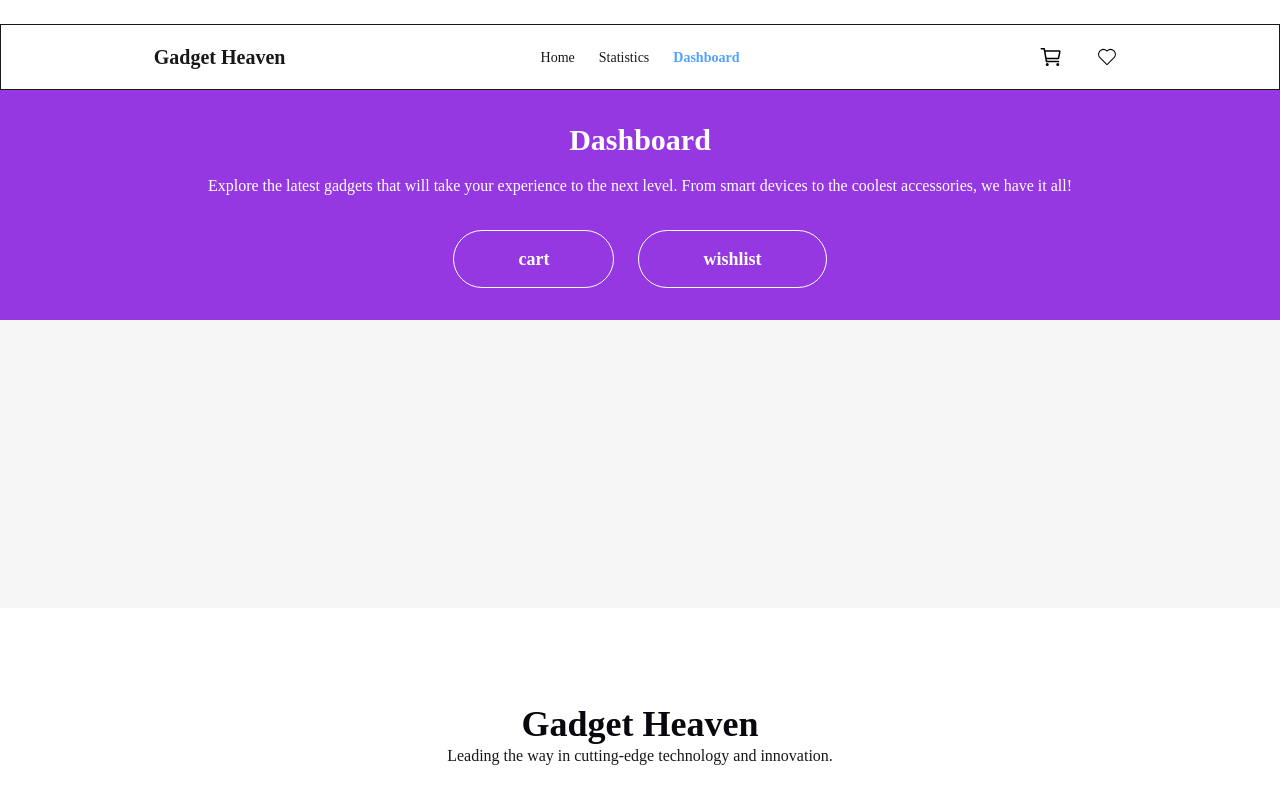
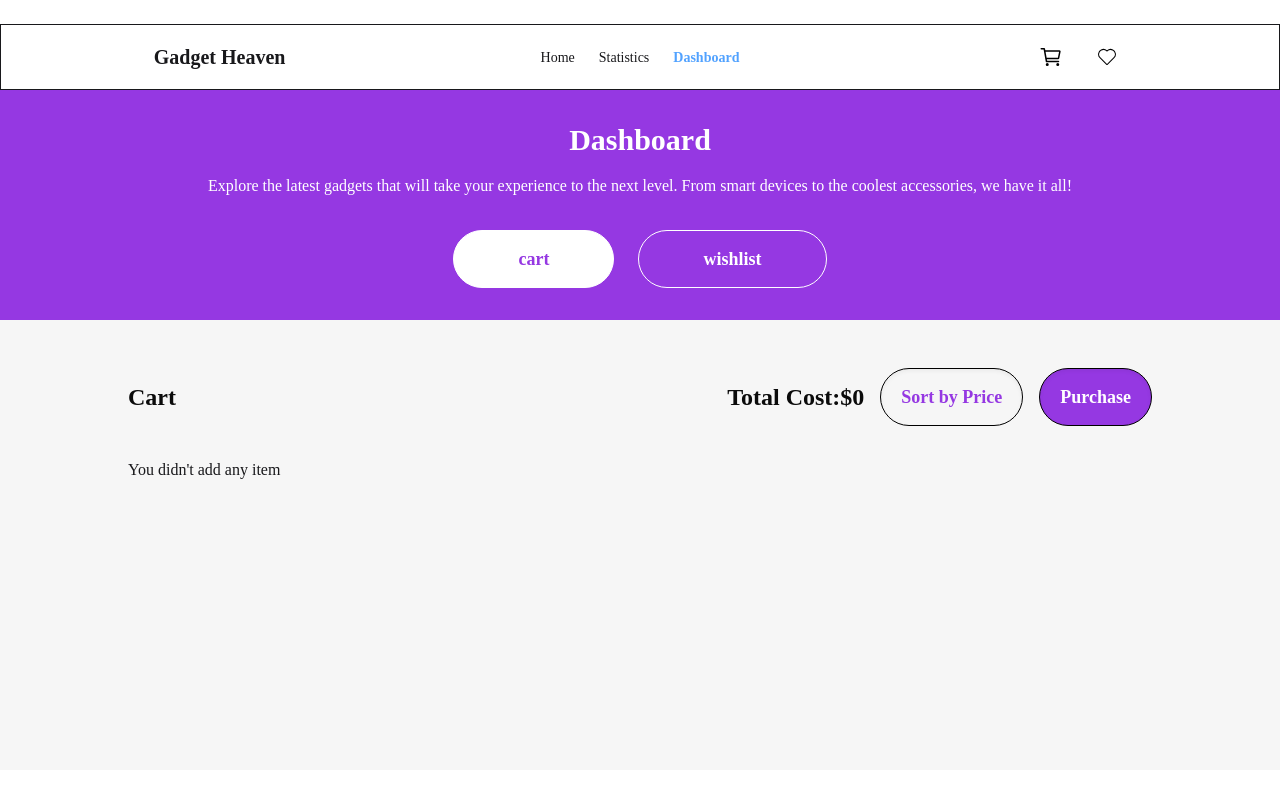
Before and after one commit to Humayun1318/B10-A8-gadget-heaven-reset9, a React (Vite) app: page /dashboard in a window 1280 px wide. Shown: the top 800 px of the page. Built offline with nearby package versions, Linux system fonts and the light colour scheme.

Commit message:
dashboard all functinality cart and wishlist done

```diff
--- a/src/components/Dashboard/Dashboard.jsx
+++ b/src/components/Dashboard/Dashboard.jsx
@@ -1,20 +1,141 @@
+import { useContext, useEffect } from "react";
+import { useState } from "react";
+import { DataContext } from "../../Context/context";
+import { MdDelete } from "react-icons/md";
+
+const Dashboard = () => {
+  const { addToCart, totalCost, setAddToCart, setTotalCost, addFavorites, handleAddToCart, setAddFavorites } = useContext(DataContext)
+  const [cart, setCart] = useState([])
+  const [wishlist, setWishlist] = useState([])
+
+  const [active, setActive] = useState(true)
 
 
-const Dashboard = () => {
+  console.log('dasboard:', cart);
+
+  const handleRemoveItem = (prodId, price, cartType) => {
+    if (cartType === 'cart') {
+      const remCartItem = cart.filter(p => p.product_id !== prodId)
+      setCart(remCartItem)
+      setAddToCart(remCartItem)
+      setTotalCost(totalCost - price)
+    } else if (cartType === 'wishlist') {
+      const remWishlistItem = wishlist.filter(p => p.product_id !== prodId)
+      setWishlist(remWishlistItem)
+      setAddFavorites(remWishlistItem)
+    }
+  }
+
+  useEffect(() => {
+    if (addToCart.length) {
+      setCart([...addToCart])
+    }
+    if (addFavorites.length) {
+      setWishlist([...addFavorites])
+    }
+  }, [addToCart, addFavorites])
+
   return (
     <div className="">
       <div className=" w-full bg-[#9538E2] py-8 text-center px-4">
         <h5 className="text-2xl lg:text-3xl font-bold text-white">Dashboard</h5>
         <p className="mt-4 mb-8 text-white">Explore the latest gadgets that will take your experience to the next level. From smart devices to the coolest accessories, we have it all!</p>
         <div className="flex flex-col md:flex-row gap-6 justify-center items-center">
-          <button className="py-3.5 px-16 rounded-4xl border border-solid border-white text-white text-lg font-extrabold">cart
+          <button className={`py-3.5 px-16 rounded-4xl border border-solid border-white  text-lg font-extrabold ${active ?
+            'text-[#9538E2] bg-white' : 'text-white'}`}
+            onClick={() => setActive(!active)}
+          >cart
           </button>
-          <button className="py-3.5 px-16 rounded-4xl border border-solid border-white text-white text-lg font-extrabold">wishlist
+          <button className={`py-3.5 px-16 rounded-4xl border border-solid border-white text-lg font-extrabold ${active ?
+            ' text-white' : 'text-[#9538E2] bg-white'}`}
+            onClick={() => setActive(!active)}
+          >wishlist
           </button>
         </div>
       </div>
       <div className=" mt-12 mb-72 sm:w-[90%] lg:w-[80%] mx-auto">
+        <div className="mt-12 flex justify-between items-center flex-col lg:flex-row">
+          <h6 className="font-bold text-2xl text-[#0B0B0B]">Cart</h6>
+          <div className="flex items-center gap-4 flex-col md:flex-row">
+            <p className="text-2xl font-bold text-[#0B0B0B]">Total Cost:$
+              {parseFloat(totalCost.toFixed(2))}</p>
+            <button className={`px-5 py-3.5 rounded-4xl border-[1.5px] border-solid border-black shadow-inner text-lg font-semibold
+             text-[#9538E2]`}>Sort by Price</button>
+            <button className="px-5 py-3.5 rounded-4xl border-[1.5px] border-solid border-black shadow-inner text-lg font-semibold
+             bg-[#9538E2] text-white">Purchase</button>
 
+          </div>
+        </div>
+
+        <div className="mt-8 space-y-6 mx-4 sm:mx-0">
+          {/* cart */}
+          {
+            cart.length > 0 && active ?
+              cart.map((item, idx) => {
+                return (
+                  <div key={idx} className="">
+                    <div className="p-8 bg-white rounded-2xl flex gap-8 items-center flex-col md:flex-row">
+                      <div className="w-52 rounded-xl bg-[#D9D9D9]">
+                        <img src={`${item.product_image}`} alt={`${item.product_title}`}
+                          className="w-full h-full object-cover"
+                        />
+                      </div>
+                      <div className="w-full">
+                        <div className="flex justify-between items-center">
+                          <div>
+                            <h4 className="text-2xl font-semibold text-[#09080F]">{item?.product_title}</h4>
+                            <p className="text-lg text-[#09080F99] my-4">{item?.description}</p>
+                            <p className="text-xl font-semibold text-[#09080FCC]">Price: ${item?.price}</p>
+                          </div>
+                          <p className="text-3xl md:text-6xl cursor-pointer hover:text-red-600"><button
+                            onClick={() => handleRemoveItem(item?.product_id, item?.price, 'cart')}
+                            className="text-red-500"
+                          ><MdDelete /></button></p>
+                        </div>
+                      </div>
+                    </div>
+                  </div>
+                )
+              })
+              : wishlist.length > 0 && !active ?
+                wishlist.map((item, idx) => {
+                  return (
+                    <div key={idx} className="">
+                      <div className="p-8 bg-white rounded-2xl flex gap-8 items-center flex-col md:flex-row">
+                        <div className="w-52 rounded-xl bg-[#D9D9D9]">
+                          <img src={`${item.product_image}`} alt={`${item.product_title}`}
+                            className="w-full h-full object-cover"
+                          />
+                        </div>
+                        <div className="w-full">
+                          <div className="flex justify-between items-center">
+                            <div>
+                              <h4 className="text-2xl font-semibold text-[#09080F]">{item?.product_title}</h4>
+                              <p className="text-lg text-[#09080F99] my-4">{item?.description}</p>
+                              <p className="text-xl font-semibold text-[#09080FCC] mb-3">Price: ${item?.price}</p>
+                              <p>
+                                <button className="mr-4 flex items-center gap-3 px-3 lg:px-5 py-0 lg:py-2.5 bg-[#9538E2] rounded-4xl text-white text-lg font-bold shadow cursor-pointer"
+                                  onClick={() => {
+                                    handleAddToCart(item?.product_id, item?.price);
+                                    handleRemoveItem(item?.product_id, item?.price, 'wishlist');
+                                  }}
+                                >Add To Card
+                                </button>
+                              </p>
+                            </div>
+                            <p className="text-3xl md:text-6xl cursor-pointer hover:text-red-600"><button
+                              onClick={() => handleRemoveItem(item?.product_id, item?.price, 'wishlist')}
+                              className="text-red-500"
+                            ><MdDelete /></button></p>
+                          </div>
+                        </div>
+                      </div>
+                    </div>
+                  )
+                })
+                : <p>You didn't  add any item</p>
+          }
+        </div>
       </div>
     </div>
   );
--- a/src/components/DataProvider/DataProvider.jsx
+++ b/src/components/DataProvider/DataProvider.jsx
@@ -1,7 +1,7 @@
 import PropTypes from "prop-types";
 import { useEffect, useState } from "react";
 import { DataContext } from "../../Context/context";
-import { useNavigate } from "react-router-dom";
+
 
 
 
@@ -11,10 +11,16 @@ const DataProvider = ({ children }) => {
   const [addFavorites, setAddFavorites] = useState([])
   const [loading, setLoading] = useState(true)
   const [error, setError] = useState(null)
+  const [totalCost, setTotalCost] = useState(0)
 
 
+  // const handleRemoveCartItem = (prodId) => {
+  //   console.log(prodId);
+  //   const remCartItem = addToCart.filter(p => p.product_id !== prodId)
+  //   setAddToCart(remCartItem)
+  // }
 
-  const handleAddToCart = (productId => {
+  const handleAddToCart = ((productId, price) => {
     const newProd = data.find(p => p.product_id === productId)
 
     if (newProd) {
@@ -25,9 +31,12 @@ const DataProvider = ({ children }) => {
           return;
         }
         setAddToCart([...addToCart, newProd])
+        setTotalCost(price + totalCost)
       }
       setAddToCart([...addToCart, newProd])
+      setTotalCost(price + totalCost)
     }
+
   })
   const handleAddToFavorite = (productId => {
     const newFavoriteProd = data.find(p => p.product_id === productId)
@@ -69,7 +78,7 @@ const DataProvider = ({ children }) => {
   if (loading) return <p>Loading...</p>;
 
   return (
-    <DataContext.Provider value={{ data, loading, error, handleAddToCart, addToCart, handleAddToFavorite, addFavorites }}>
+    <DataContext.Provider value={{ data, loading, error, handleAddToCart, addToCart, handleAddToFavorite, addFavorites, totalCost, setAddToCart, setTotalCost, setAddFavorites }}>
       {children}
     </DataContext.Provider>
   );
--- a/src/components/ProductDetails/ProductDetails.jsx
+++ b/src/components/ProductDetails/ProductDetails.jsx
@@ -66,7 +66,7 @@ const ProductDetails = () => {
                 <span className="px-3.5 py-1.5 rounded-4xl bg-[#09080F0D] ml-3">{singleProd?.rating}</span></p>
               <div className="flex">
                 <button className="mr-4 flex items-center gap-3 px-3 lg:px-5 py-0 lg:py-2.5 bg-[#9538E2] rounded-4xl text-white text-lg font-bold shadow cursor-pointer"
-                  onClick={() => handleAddToCart(singleProd?.product_id)}
+                  onClick={() => handleAddToCart(singleProd?.product_id, singleProd?.price)}
                 >Add To Card
                   <IoCartOutline className='' />
                 </button>
```
